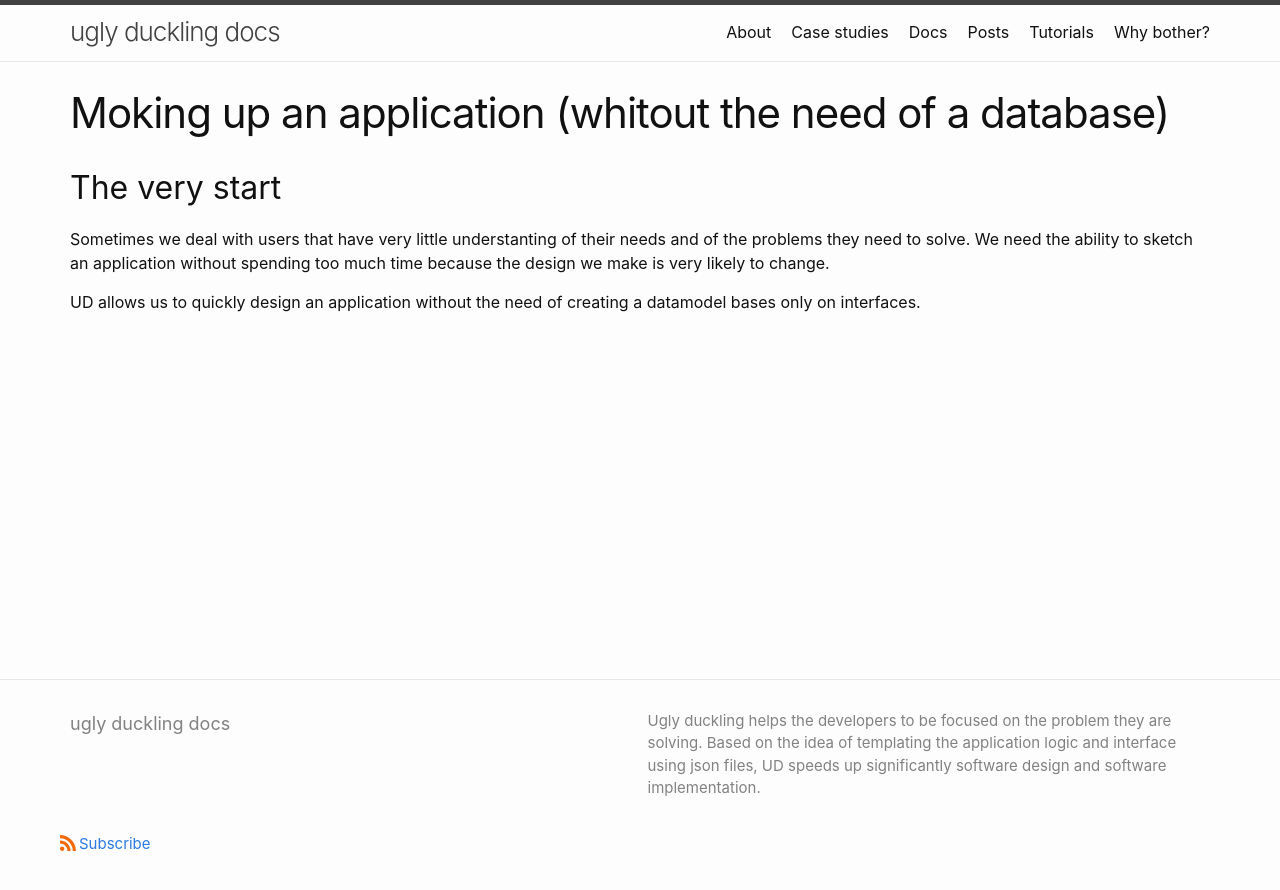
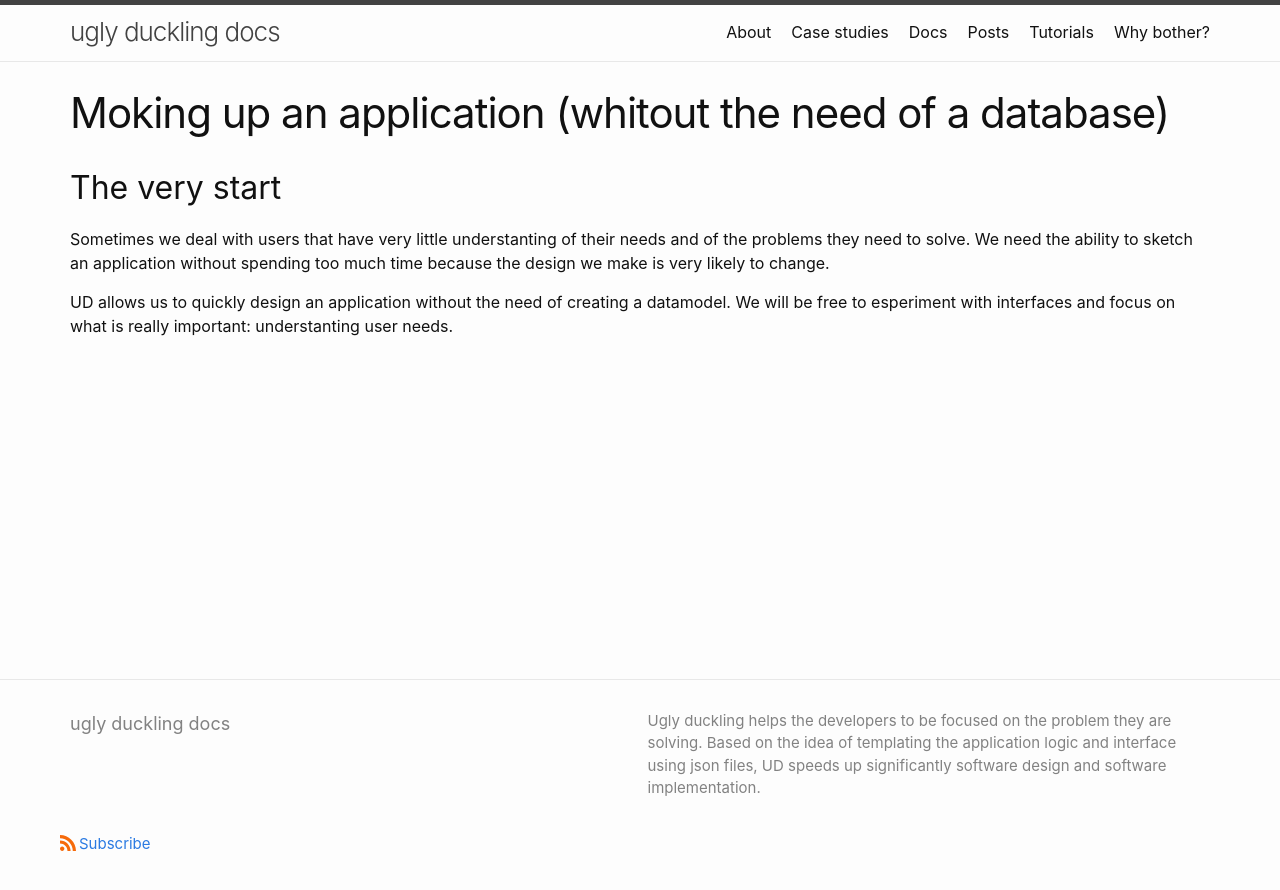
Before and after one commit to fabiomattei/uddocs, a Jekyll site: the page built from _tutorials/mockup-application.md, in a window 1280 px wide. Shown: the top 890 px of the page. Built offline with Jekyll 4.4.1, drawn with Linux system fonts in a browser that asks for light colours.

Commit message:
adding more text

```diff
--- a/_tutorials/mockup-application.md
+++ b/_tutorials/mockup-application.md
@@ -9,4 +9,5 @@ orderfield: 6
 Sometimes we deal with users that have very little understanting of their needs and of the problems they need to solve. We need the ability
 to sketch an application without spending too much time because the design we make is very likely to change.
 
-UD allows us to quickly design an application without the need of creating a datamodel bases only on interfaces.
+UD allows us to quickly design an application without the need of creating a datamodel. We will be free to esperiment with interfaces
+and focus on what is really important: understanting user needs.
```
